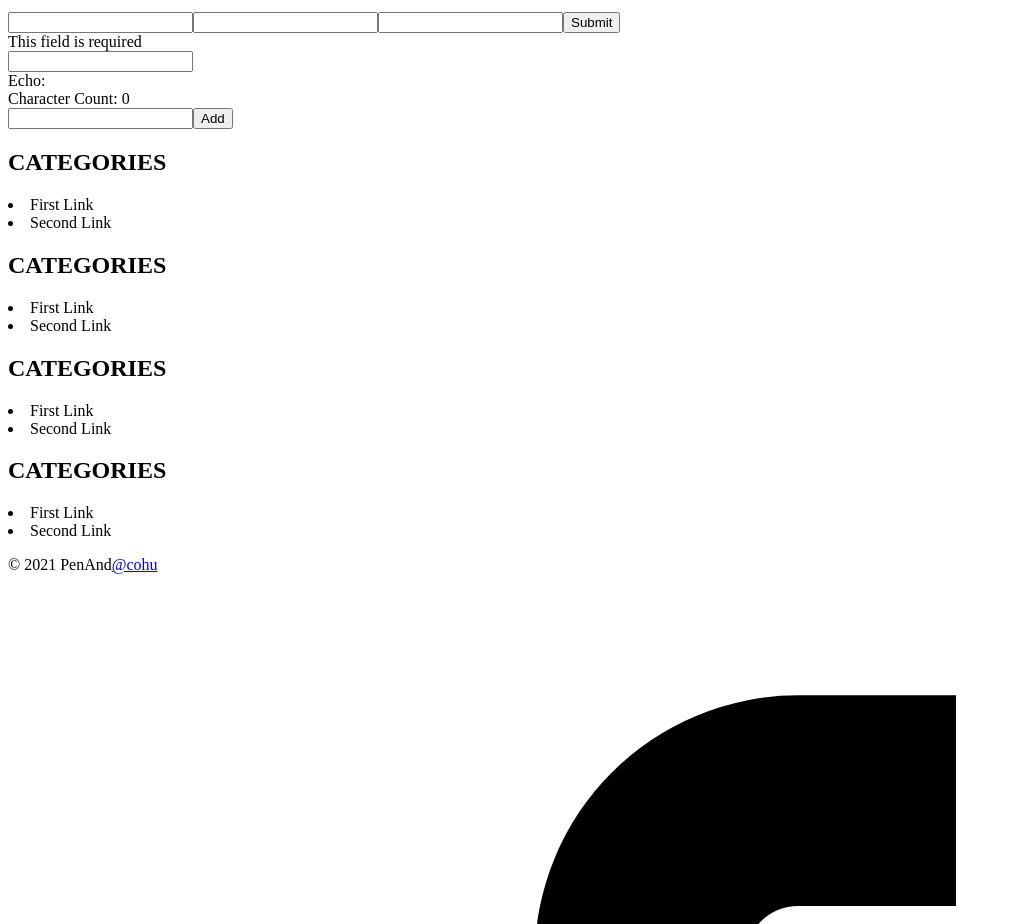
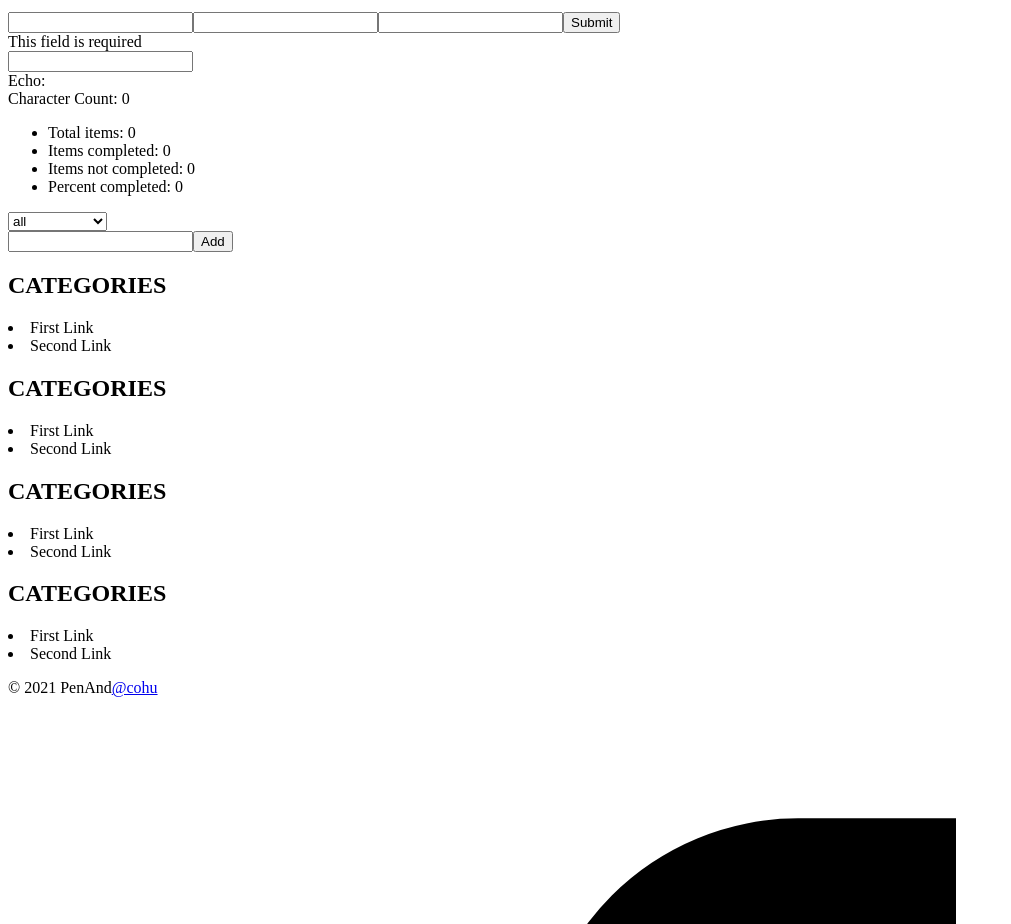
Before and after one commit to cota-eng/penand-by-next, a Next.js app: page / in a window 1280 px wide. Shown: the part 1620-2544 px from the top of the page, without its empty margins (0-1011 px from the left). Built offline with nearby package versions, Linux system fonts and the light colour scheme.

Commit message:
finished

```diff
--- a/components/TodoList.tsx
+++ b/components/TodoList.tsx
@@ -1,5 +1,6 @@
-import React from 'react'
-import { todoListState } from '../states/todoListState'
+import React from "react";
+import { todoListState } from "../states/todoListState";
+import { filteredTodoListState } from "../states/filteredTodoListState";
 import {
   RecoilRoot,
   atom,
@@ -7,23 +8,25 @@
   useRecoilState,
   useRecoilValue,
 } from "recoil";
-import TodoItemCreator from './TodoItemCreator';
-import TodoItem from './TodoItem';
-
+import TodoItemCreator from "./TodoItemCreator";
+import TodoItem from "./TodoItem";
+import TodoListFilters from "./TodoListFilters";
+import TodoListStats from "./TodoListStats";
 
 const TodoList: React.FC = () => {
-    const todoList = useRecoilValue(todoListState);
-    return (
-      <>
-        {/* <TodoListStats /> */}
-        {/* <TodoListFilters /> */}
-        <TodoItemCreator />
+  const todoList = useRecoilValue(filteredTodoListState);
+  return (
+    <div>
+      <TodoListStats />
+      <TodoListFilters />
+      <TodoItemCreator />
 
-        {todoList.map((todoItem) => (
+      {todoList &&
+        todoList.map((todoItem) => (
           <TodoItem key={todoItem.id} item={todoItem} />
         ))}
-      </>
-    );
-}
+    </div>
+  );
+};
 
-export default TodoList
+export default TodoList;
--- /dev/null
+++ b/components/TodoListFilters.tsx
@@ -0,0 +1,27 @@
+import {
+  RecoilRoot,
+  atom,
+  selector,
+  useSetRecoilState,
+  useRecoilState,
+  useRecoilValue,
+} from "recoil";
+import { useState } from "react";
+import { todoListFilterState } from "../states/todoListFilterState";
+const TodoListFilters: React.FC = () => {
+    const [filter, setFilter] = useRecoilState(todoListFilterState);
+    const updateFilter = ({ target: { value } }) => {
+        setFilter(value)
+    }
+    return (
+      <>
+        <select value={filter}>
+          <option value="all">all</option>
+          <option value="completed">completed</option>
+          <option value="uncompleted">uncompleted</option>
+        </select>
+      </>
+    );
+};
+
+export default TodoListFilters;
--- /dev/null
+++ b/components/TodoListStats.tsx
@@ -0,0 +1,32 @@
+import {
+  RecoilRoot,
+  atom,
+  selector,
+  useSetRecoilState,
+  useRecoilState,
+  useRecoilValue,
+} from "recoil";
+import { useState } from "react";
+import { todoListStatsState } from "../states/todoListStatsState";
+
+const TodoListStats: React.FC = () => {
+  const {
+    totalNum,
+    totalCompletedNum,
+    totalUncompletedNum,
+    percentCompleted,
+  } = useRecoilValue(todoListStatsState);
+
+  const formattedPercentCompleted = Math.round(percentCompleted);
+
+  return (
+    <ul>
+      <li>Total items: {totalNum}</li>
+      <li>Items completed: {totalCompletedNum}</li>
+      <li>Items not completed: {totalUncompletedNum}</li>
+      <li>Percent completed: {formattedPercentCompleted}</li>
+    </ul>
+  );
+};
+
+export default TodoListStats;
--- /dev/null
+++ b/states/filteredTodoListState.tsx
@@ -0,0 +1,26 @@
+import {
+  RecoilRoot,
+  useSetRecoilState,
+  atom,
+  selector,
+  useRecoilState,
+  useRecoilValue,
+} from "recoil";
+
+import { todoListFilterState } from "./todoListFilterState";
+import { todoListState } from "./todoListState";
+
+export const filteredTodoListState = selector({
+  key: "filteredTodoListState",
+  get: ({ get }) => {
+    const filter = get(todoListFilterState);
+    const list = get(todoListState);
+
+    switch (filter) {
+      case "show completed":
+        return list.filter((item) => item.isComplete);
+      case "show uncompleted":
+        return list.filter((item) => !item.isComplete);
+    }
+  },
+});
--- /dev/null
+++ b/states/todoListFilterState.tsx
@@ -0,0 +1,13 @@
+import {
+  RecoilRoot,
+  useSetRecoilState,
+  atom,
+  selector,
+  useRecoilState,
+  useRecoilValue,
+} from "recoil";
+
+export const todoListFilterState = atom({
+  key: "todoListFilterState",
+  default: "show all",
+});
--- /dev/null
+++ b/states/todoListStatsState.tsx
@@ -0,0 +1,27 @@
+import {
+  RecoilRoot,
+  useSetRecoilState,
+  atom,
+  selector,
+  useRecoilState,
+  useRecoilValue,
+} from "recoil";
+import { todoListState } from "./todoListState";
+export const todoListStatsState = selector({
+  key: "todoListStatsState",
+  get: ({ get }) => {
+    const todoList = get(todoListState);
+    const totalNum = todoList.length;
+    const totalCompletedNum = todoList.filter((item) => item.isComplete).length;
+    const totalUncompletedNum = totalNum - totalCompletedNum;
+    const percentCompleted =
+      totalNum === 0 ? 0 : (totalCompletedNum / totalNum) * 100;
+
+    return {
+      totalNum,
+      totalCompletedNum,
+      totalUncompletedNum,
+      percentCompleted,
+    };
+  },
+});
```
Also changed, not shown: states/textState.tsx (line endings or trailing spaces).
